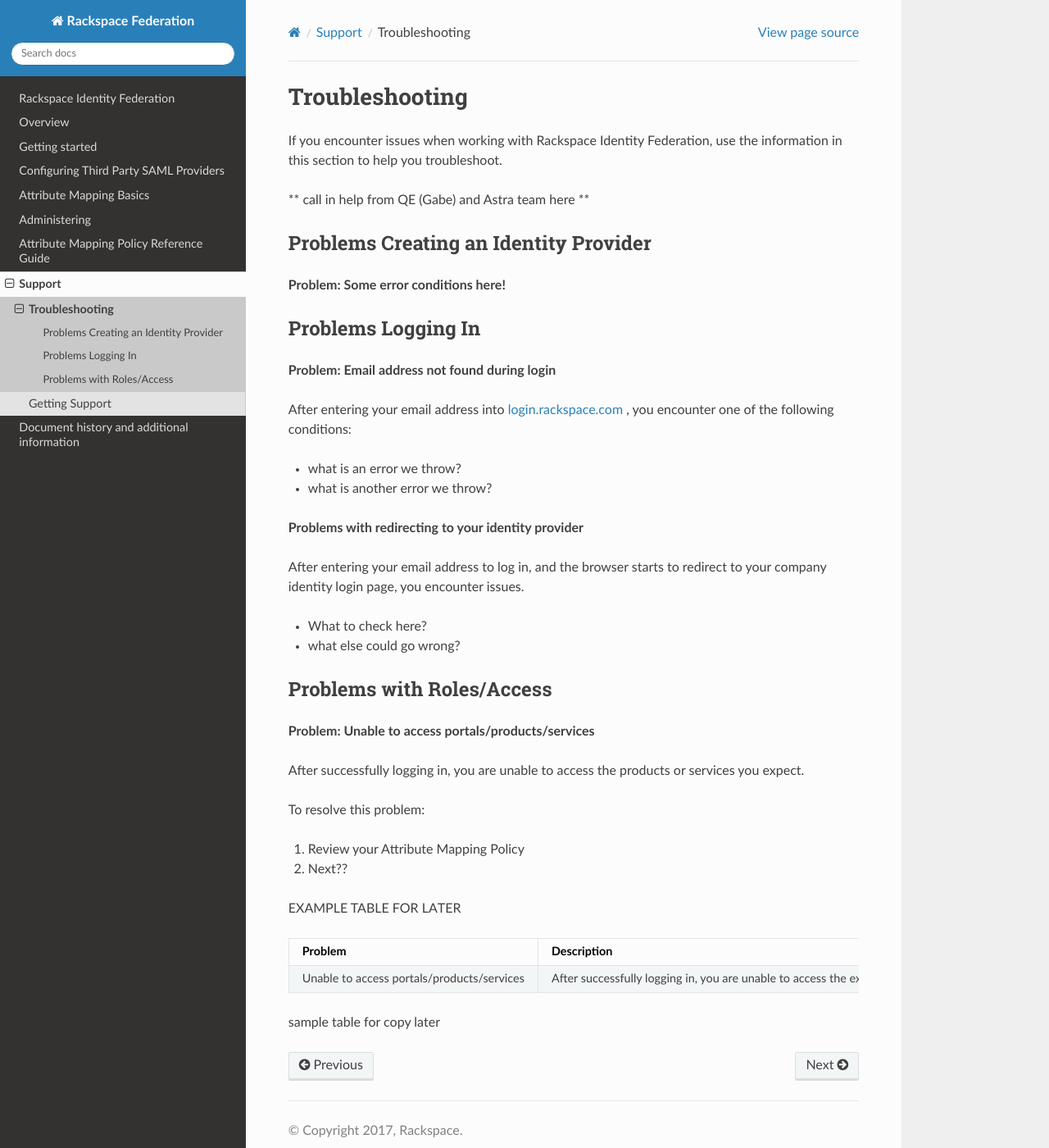
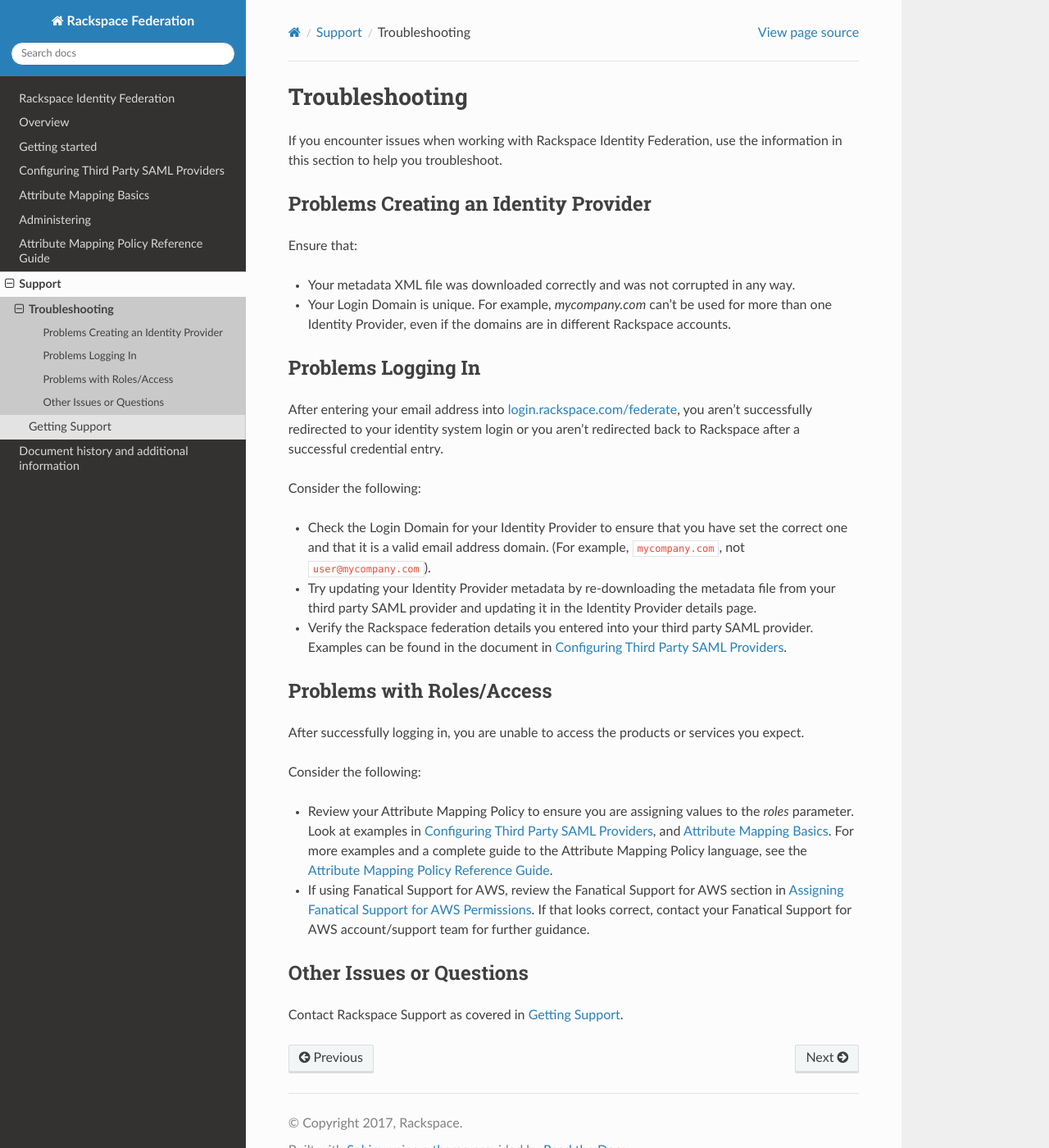
Before and after one commit to rackerlabs/docs-rackspace-federation, a Sphinx documentation site: the page built from doc/support/troubleshooting.rst, in a window 1280 px wide and 1400 px high. Shown: the whole window at 82% size. Built offline with Sphinx 7.4.7 and the Read the Docs theme 2.0.0, drawn with Linux system fonts in a browser that asks for light colours; the version number could not be read and is left out.

Commit message:
updates from master

```diff
--- a/doc/getting-started/accessing.rst
+++ b/doc/getting-started/accessing.rst
@@ -6,12 +6,13 @@
 
 Once your |idp| has been created, you can test your setup by
 visiting `login.rackspace.com <https://login.rackspace.com/>`_ and
-clicking the link titled **Use your organization's credentials to log in**.
+clicking the link titled **Use your organization's credentials to log in**,
+or bookmark `https://login.rackspace.com/federate <https://login.rackspace.com/federate>`_.
 
 The following steps should occur:
 
 1. Enter your email address and click **Next**.
-#.  You should be redirected to your company's identity system login page
+#. You should be redirected to your third party SAML provider login page.
 #. After submitting your credentials, you should be successfully logged in and
    redirected back to the Rackspace Control Panel.
 
--- a/doc/support/troubleshooting.rst
+++ b/doc/support/troubleshooting.rst
@@ -4,66 +4,59 @@
 Troubleshooting
 ===============
 
-If you encounter issues when working with |product name|, use the information
+If you encounter issues when working with |service|, use the information
 in this section to help you troubleshoot.
 
-** call in help from QE (Gabe) and Astra team here **
 
 Problems Creating an Identity Provider
 ~~~~~~~~~~~~~~~~~~~~~~~~~~~~~~~~~~~~~~
 
-**Problem: Some error conditions here!**
+Ensure that:
+
+- Your metadata XML file was downloaded correctly and was not corrupted in
+  any way.
+- Your Login Domain is unique. For example, `mycompany.com` can't be used
+  for more than one |idp|, even if the domains are in different Rackspace
+  accounts.
+
 
 Problems Logging In
 ~~~~~~~~~~~~~~~~~~~
 
-**Problem: Email address not found during login**
+After entering your email address into `login.rackspace.com/federate <https://login.rackspace.com/federate>`_,
+you aren't successfully redirected to your identity system login or you
+aren't redirected back to Rackspace after a successful credential entry.
 
-After entering your email address into `login.rackspace.com <https://login.rackspace.com/federate>`_
-, you encounter one of the following conditions:
+Consider the following:
 
-- what is an error we throw?
-- what is another error we throw?
-
-
-**Problems with redirecting to your identity provider**
-
-After entering your email address to log in, and the browser starts to redirect
-to your company identity login page, you encounter issues.
-
-- What to check here?
-- what else could go wrong?
+- Check the Login Domain for your |idp| to ensure that you have set the
+  correct one and that it is a valid email address domain. (For example,
+  ``mycompany.com``, not ``user@mycompany.com``).
+- Try updating your |idp| metadata by re-downloading the metadata file from
+  your third party SAML provider and updating it in the |idp| details
+  page.
+- Verify the Rackspace federation details you entered into your third party
+  SAML provider. Examples can be found in the document in
+  :ref:`index-configuring-3p-saml-ug`.
 
 
 Problems with Roles/Access
 ~~~~~~~~~~~~~~~~~~~~~~~~~~
 
-**Problem: Unable to access portals/products/services**
+After successfully logging in, you are unable to access the products or
+services you expect.
 
-After successfully logging in, you are unable to access the
-products or services you expect.
+Consider the following:
 
-To resolve this problem:
-
-1. Review your |amp|
-2. Next??
+- Review your |amp| to ensure you are assigning values to the `roles`
+  parameter. Look at examples in :ref:`index-configuring-3p-saml-ug`, and
+  :ref:`attribmapping-basics-ug`. |ampref|
+- If using Fanatical Support for AWS, review the Fanatical Support for AWS
+  section in :ref:`faws-mapping-ug`. If that looks correct, contact your
+  Fanatical Support for AWS account/support team for further guidance.
 
 
+Other Issues or Questions
+~~~~~~~~~~~~~~~~~~~~~~~~~
 
-EXAMPLE TABLE FOR LATER
-
-.. list-table::
-   :widths: 30 50 30
-   :header-rows: 1
-
-   * - Problem
-     - Description
-     - Suggestions
-   * - Unable to access portals/products/services
-     - After successfully logging in, you are unable to access
-       the expected products or services.
-     - Review your Attribute Mapping Policy
-
-
-
-sample table for copy later
+Contact Rackspace Support as covered in :ref:`getting-support-ug`.
```
Also changed, not shown: doc/config-3p-saml/config-okta/okta-attribmapping.rst (+56 -45 lines), doc/config-3p-saml/config-okta/okta-setup.rst (+3 -5 lines).
